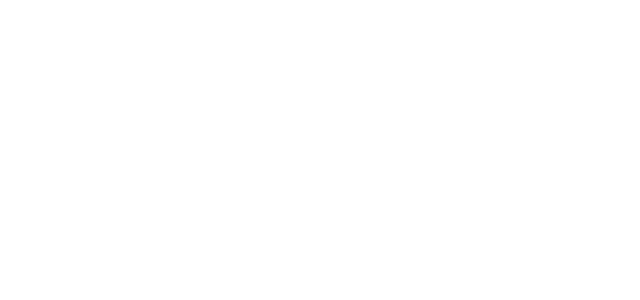
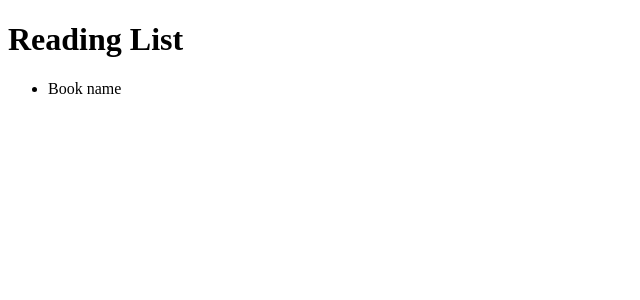
Before and after one commit to AMRYASSER16/ReadingList-GraphQl, a React (Create React App) app in the folder client/: page / in a window 1280 px wide. Shown: the top 300 px of the page, without its empty margins (0-640 px from the left). Built offline with nearby package versions, Linux system fonts and the light colour scheme.

Commit message:
adding component to the client

```diff
--- a/client/public/index.html
+++ b/client/public/index.html
@@ -24,7 +24,7 @@
       work correctly both with client-side routing and a non-root public URL.
       Learn how to configure a non-root public URL by running `npm run build`.
     -->
-    <title>React App</title>
+    <title>Reading List App</title>
   </head>
   <body>
     <noscript>You need to enable JavaScript to run this app.</noscript>
--- a/client/src/App.js
+++ b/client/src/App.js
@@ -1,7 +1,10 @@
+import BookList from './components/BookList';
+
 function App() {
   return (
-    <div className="App">
-
+    <div>
+      <h1>Reading List</h1>
+      <BookList />
     </div>
   );
 }
--- /dev/null
+++ b/client/src/components/BookList.js
@@ -0,0 +1,11 @@
+import React from 'react';
+
+const BookList = () => {
+    return <div>
+        <ul id='book-list'>
+            <li>Book name</li>
+        </ul>
+    </div>;
+}
+
+export default BookList;
```
